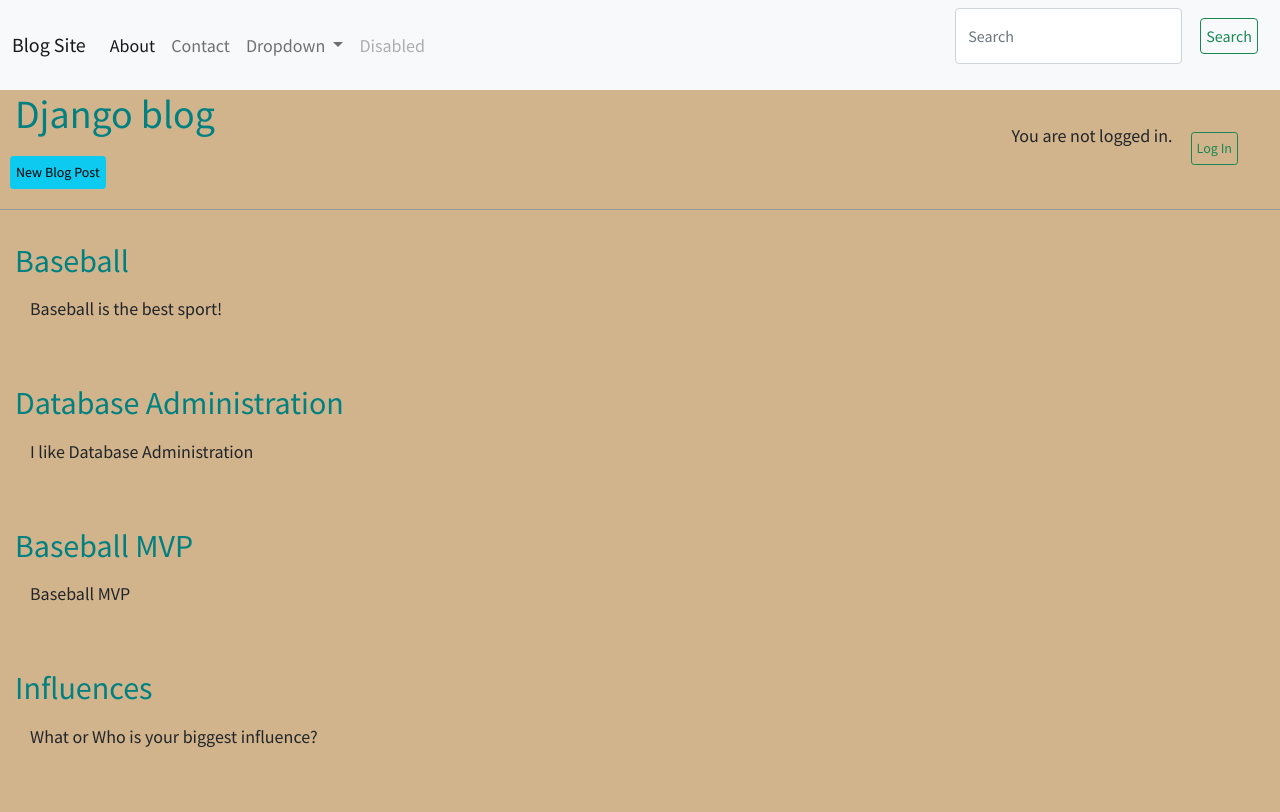
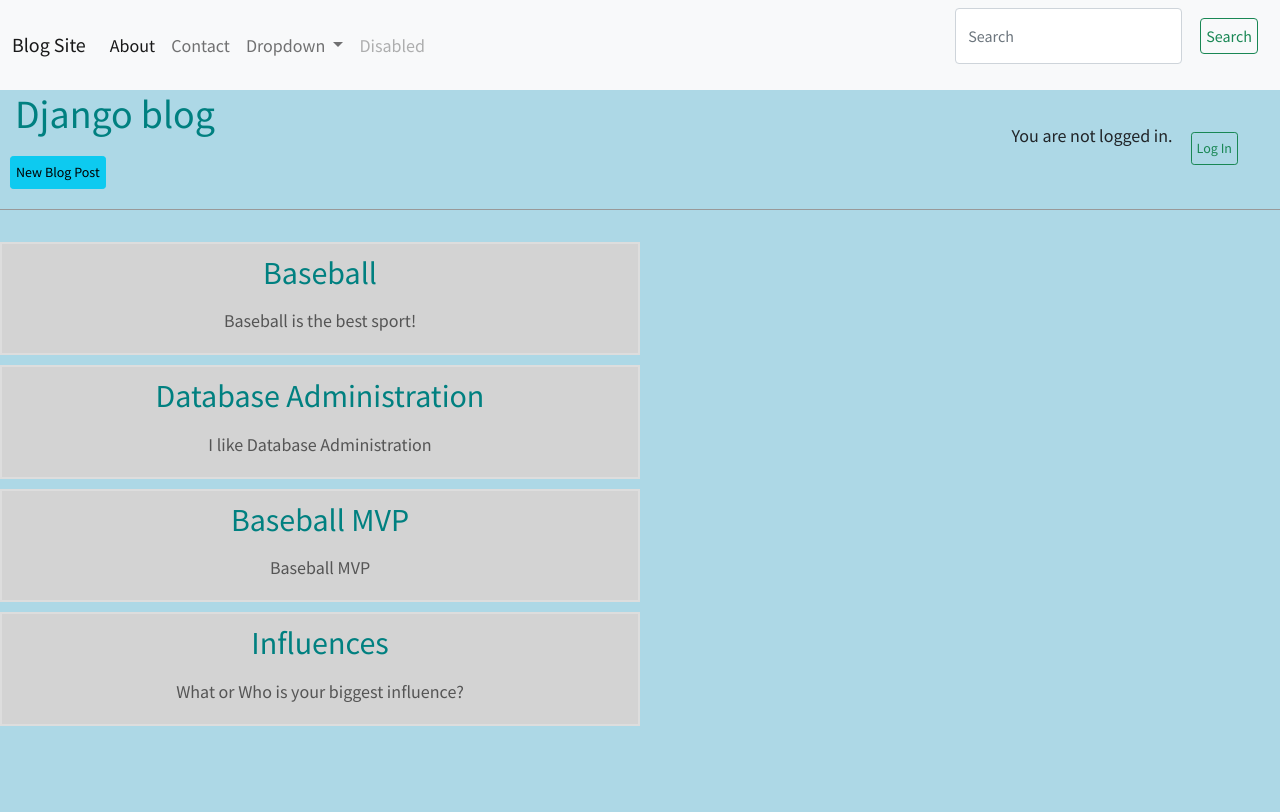
Before and after one commit to jolo407/DjangoBlog_App, a Django app: page / in a window 1280 px wide. After the commit the page ends 726 px from the top, so only its background shows below. Run offline with Django 3.2, Linux system fonts and the light colour scheme; data comes from the database, SQL or seed files in the repository; both versions use the stored data as it was after the commit.

Commit message:
added css to blog posts

```diff
--- a/static/css/base.css
+++ b/static/css/base.css
@@ -1,5 +1,5 @@
 body {
-    background-color: tan;
+    background-color: lightblue;
     font-family: 'Source Sans Pro', sans-serif;
     font-size: 18px;
 }
@@ -36,9 +36,16 @@
 
 
 .post-entry {
-    padding-bottom: 2rem;
+    padding: 2px 6px 4px 6px;
+    color: #555555;
+    background-color: lightgray;
+    border: #dddddd 2px solid;
+    text-align: center;
+    width: 50%;
+    margin: 10px 0px 10px 0px;
+    /*padding-bottom: 2rem;
     margin-bottom: 2rem;
-    margin: 15px;
+    margin: 15px;*/
 }
 
 .post-entry h2 {
--- a/templates/post_detail.html
+++ b/templates/post_detail.html
@@ -5,7 +5,7 @@
         <blockquote class="blockquote">
         <h2>{{ post.title }}</h2>
         <p>{{ post.body }}</p>
-        <footer class="blockquote-footer">From @{{ user.username }}</footer>
+        <footer class="blockquote-footer">From @{{ author }}</footer>
         </blockquote>
     </div>
         <p><a class="btn btn-sm btn-primary" href="{% url 'post_edit' post.pk %}"> Edit Blog Post</a></p>
```
Also changed, not shown: db.sqlite3.
